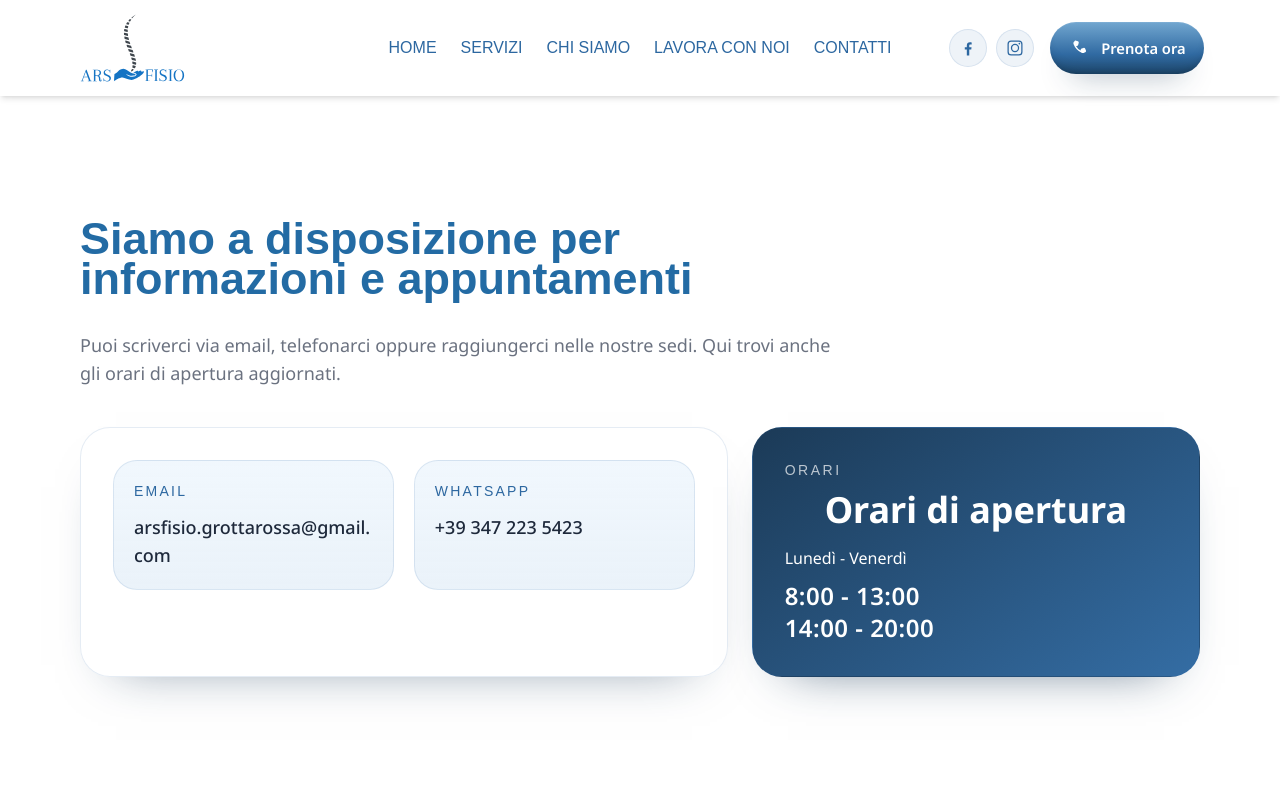
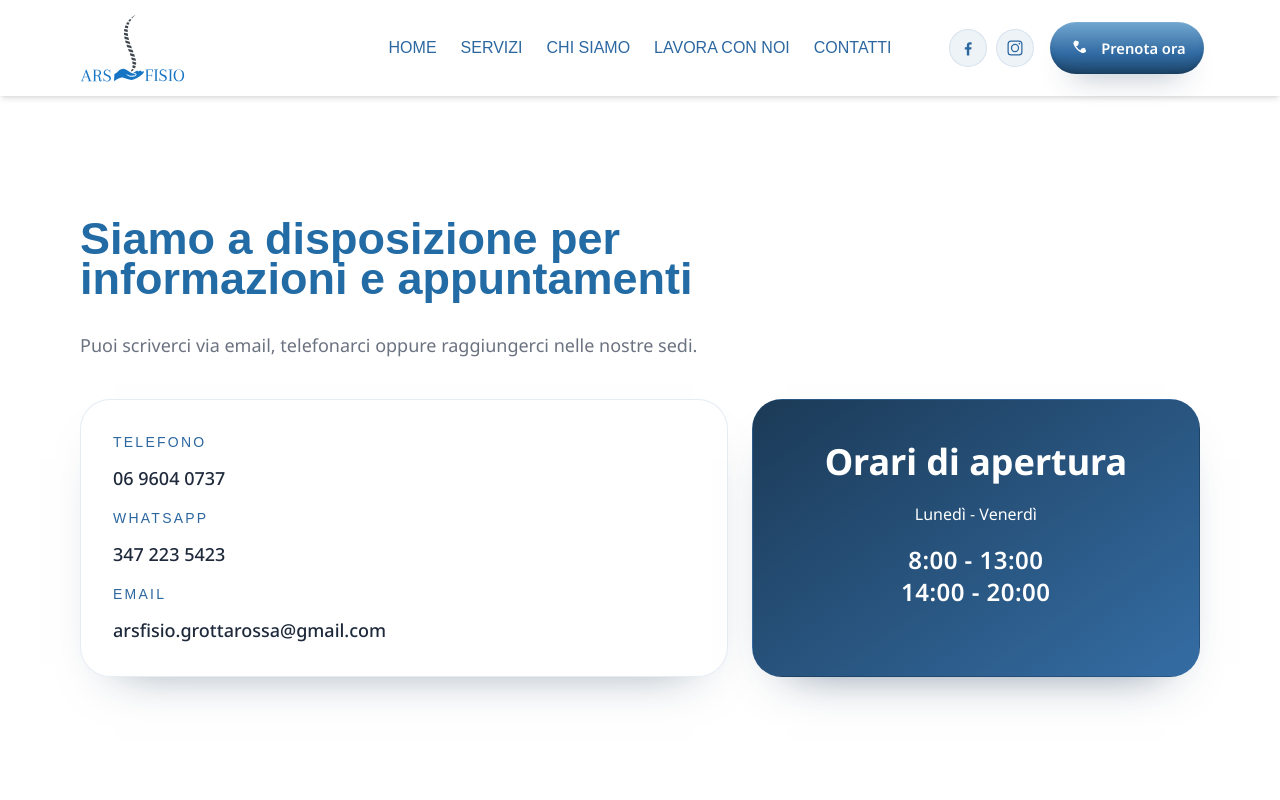
Before and after one commit to rolindaz/ars-fisio, a React (Vite) app: page /contatti in a window 1280 px wide. Shown: the top 800 px of the page. Built offline with nearby package versions, Linux system fonts and the light colour scheme; a web font is replaced by a local one.

Commit message:
feat: reorder contact information in Contatti component and adjust layout styles

```diff
--- a/src/pages/Contatti.jsx
+++ b/src/pages/Contatti.jsx
@@ -3,15 +3,20 @@ import Section from "../components/Section";
 
 const contacts = [
   {
+    label: "Telefono",
+    value: "06 9604 0737",
+    href: "tel:+390696040737",
+  },
+  {
+    label: "WhatsApp",
+    value: "347 223 5423",
+    href: "https://wa.me/393472235423",
+  },
+  {
     label: "Email",
     value: "arsfisio.grottarossa@gmail.com",
     href: "mailto:arsfisio.grottarossa@gmail.com",
-  },
-  {
-    label: "WhatsApp",
-    value: "+39 347 223 5423",
-    href: "https://wa.me/393472235423",
-  },
+  }
 ];
 
 export default function Contatti() {
@@ -24,21 +29,20 @@ export default function Contatti() {
           </h1>
           <p className="text-base leading-7 text-[var(--subtitle-info)] md:text-lg">
             Puoi scriverci via email, telefonarci oppure
-            raggiungerci nelle nostre sedi. Qui trovi anche gli orari di
-            apertura aggiornati.
+            raggiungerci nelle nostre sedi.
           </p>
         </header>
 
         <div className="grid gap-6 lg:grid-cols-[1.3fr_0.9fr]">
           <div className="rounded-[30px] border border-[rgba(44,103,160,0.12)] bg-white/90 p-6 shadow-[0_24px_50px_-36px_rgba(18,50,80,0.55)] md:p-8">
-            <div className="grid gap-5 md:grid-cols-2">
+            <div className="flex flex-col gap-4">
               {contacts.map((contact) => (
                 <a
                   key={contact.label}
                   href={contact.href}
                   target={contact.label === "WhatsApp" ? "_blank" : undefined}
                   rel={contact.label === "WhatsApp" ? "noreferrer" : undefined}
-                  className="group rounded-[24px] border border-[rgba(44,103,160,0.12)] bg-[linear-gradient(180deg,rgba(240,247,253,0.95)_0%,rgba(232,241,249,0.9)_100%)] p-5 transition hover:-translate-y-0.5 hover:shadow-[0_18px_35px_-30px_rgba(18,50,80,0.7)]"
+                  /* className="group rounded-[24px] border border-[rgba(44,103,160,0.12)] bg-[linear-gradient(180deg,rgba(240,247,253,0.95)_0%,rgba(232,241,249,0.9)_100%)] p-5 transition hover:-translate-y-0.5 hover:shadow-[0_18px_35px_-30px_rgba(18,50,80,0.7)]" */
                 >
                   <p className="font-heading text-sm uppercase tracking-[0.16em] text-[var(--logo-main)]">
                     {contact.label}
@@ -52,17 +56,14 @@ export default function Contatti() {
           </div>
 
           <aside className="rounded-[30px] border border-[rgba(44,103,160,0.12)] bg-[linear-gradient(145deg,rgba(18,50,80,0.96)_0%,rgba(44,103,160,0.96)_100%)] p-6 text-white shadow-[0_24px_50px_-36px_rgba(18,50,80,0.75)] md:p-8">
-            <p className="font-heading text-sm uppercase tracking-[0.18em] text-white/70">
-              Orari
-            </p>
-            <h2 className="mt-3 mb-4 text-white">Orari di apertura</h2>
-            <p className="text-base leading-7 text-white/88">
+            <h2 className="mt-3 mb-5 text-white">Orari di apertura</h2>
+            <p className="text-center font-sans leading-7 text-white/88">
               Lunedì - Venerdì
             </p>
-            <p className="mt-2 text-2xl font-semibold tracking-[0.02em] text-white">
+            <p className="text-center font-sans mt-4 text-2xl font-semibold tracking-[0.02em] text-white">
               8:00 - 13:00
             </p>
-            <p className="text-2xl font-semibold tracking-[0.02em] text-white">
+            <p className="text-center font-sans text-2xl font-semibold tracking-[0.02em] text-white">
               14:00 - 20:00
             </p>
           </aside>
```
